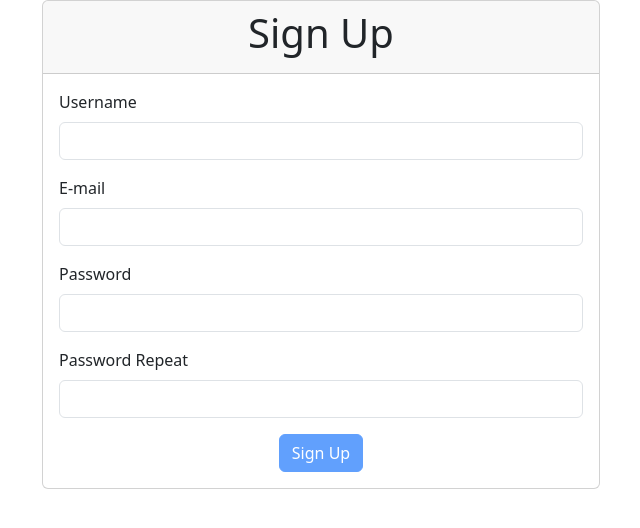
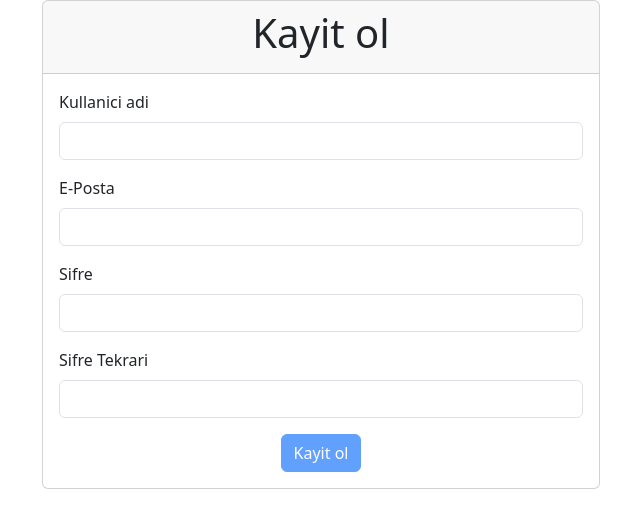
Before and after one commit to erenanil/web-services-with-spring-boot-and-react, a React (Vite) app in the folder frontendWS/: page / in a window 1280 px wide. Shown: the top 528 px of the page, without its empty margins (319-959 px from the left). Built offline with nearby package versions, Linux system fonts and the light colour scheme.

Commit message:
i18n React

```diff
--- a/frontendWS/package.json
+++ b/frontendWS/package.json
@@ -13,8 +13,10 @@
     "axios": "^1.7.7",
     "bootstrap": "^5.3.3",
     "frontendws": "file:",
+    "i18next": "^23.15.1",
     "react": "^18.3.1",
-    "react-dom": "^18.3.1"
+    "react-dom": "^18.3.1",
+    "react-i18next": "^15.0.2"
   },
   "devDependencies": {
     "@eslint/js": "^9.9.0",
--- a/frontendWS/src/main.jsx
+++ b/frontendWS/src/main.jsx
@@ -3,6 +3,42 @@
 // import App from './App.jsx'
 import { SignUp } from './pages/SignUp/index.jsx'
 import "./styles.scss"
+import i18n from "i18next";
+import { initReactI18next } from "react-i18next";
+import { signUp } from './pages/SignUp/api.js';
+
+i18n
+  .use(initReactI18next)
+  .init({
+    resources: {
+      en: {
+        translation: {
+          signUp:'Sign Up',
+          username:'Username',
+          email:'E-mail',
+          password:'Password',
+          passwordRepeat:'Password Repeat',
+          passwordMismatch: 'Password mismatch',
+          genericError:'Unexpected error occured. Please try again.'
+        }
+      },
+      tr: {
+        translation:{
+          signUp:'Kayit ol',
+          username:'Kullanici adi',
+          email:'E-Posta',
+          password:'Sifre',
+          passwordRepeat:'Sifre Tekrari',
+          passwordMismatch:'Sifreniz eslesmiyor',
+          genericError:'Beklenmedik hata olustu. Lutfen tekrar deneyin.'
+        }
+      }
+    },
+    fallbackLng: "tr",
+    interpolation: {
+      escapeValue: false
+    }
+  });
 
 createRoot(document.getElementById('root')).render(
   <StrictMode>
--- a/frontendWS/src/pages/SignUp/index.jsx
+++ b/frontendWS/src/pages/SignUp/index.jsx
@@ -1,6 +1,7 @@
 import { useEffect, useMemo, useState } from "react";
 import { signUp } from "./api";
 import { Input } from "./components/Input";
+import { useTranslation } from "react-i18next";
 
 export function SignUp() {
   const [username, setUsername] = useState();
@@ -11,7 +12,7 @@
   const [successMessage, setSuccessMessage] = useState();
   const [errors, setErrors] = useState({});
   const [generalError, setGeneralError]= useState();
-
+  const {t}=useTranslation();
     useEffect(()=> {
       setErrors(function(lastErrors){
         return{
@@ -57,7 +58,7 @@
         {
           setErrors(axiosError.response.data.validationErrors);
         }else{
-          setGeneralError("Unexpected error occured. Please try again.");
+          setGeneralError(t('genericError'));
         }
       }finally{
         setApiProgress(false)
@@ -66,7 +67,7 @@
 
   const passwordRepeatError= useMemo(()=> {
     if (password && password != passwordRepeat){
-      return 'Password Missmatch';
+      return t('passwordMismatch');
     }return '';
   },[password,passwordRepeat]);
 
@@ -75,17 +76,17 @@
       <div className="col-lg-6 offset-lg-3 col-sm-8 offset-sm-2">
         <form className="card" onSubmit={onSubmit}>
           <div className="text-center card-header">
-            <h1>Sign Up</h1>
+            <h1>{t('signUp')}</h1>
           </div>
           <div className="card-body">
 
-          <Input id="username" label="Username" error={errors.username} onChange = {(event) => setUsername(event.target.value)}/>
+          <Input id="username" label={t('username')} error={errors.username} onChange = {(event) => setUsername(event.target.value)}/>
 
-          <Input id="email" label="E-mail" error={errors.email} onChange= {(event) => setEmail(event.target.value)}/>
+          <Input id="email" label={t('email')} error={errors.email} onChange= {(event) => setEmail(event.target.value)}/>
 
-          <Input id="password" label="Password" error={errors.password} onChange= {(event) => setPassword(event.target.value)} type = "password"/>
+          <Input id="password" label={t('password')} error={errors.password} onChange= {(event) => setPassword(event.target.value)} type = "password"/>
 
-          <Input id="passwordRepeat" label="Password Repeat" error={passwordRepeatError} onChange= {(event) => setPasswordRepeat(event.target.value)} type = "password"/>
+          <Input id="passwordRepeat" label={t('passwordRepeat')} error={passwordRepeatError} onChange= {(event) => setPasswordRepeat(event.target.value)} type = "password"/>
 
             {successMessage && (
               <div className="alert alert-success">{successMessage}</div>
@@ -107,7 +108,7 @@
                     aria-hidden="true"
                   ></span>
                 )}
-                Sign Up
+                {t('signUp')}
               </button>
             </div>
           </div>
```
Also changed, not shown: 1 other file (tests, documents, lock files or other folders).
